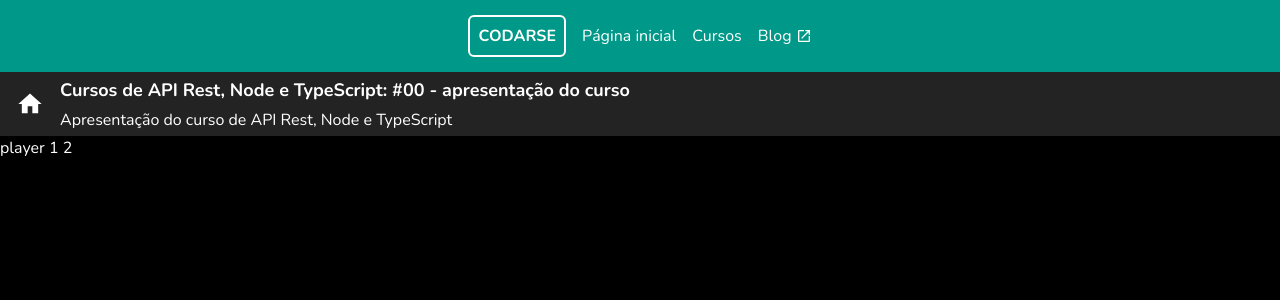
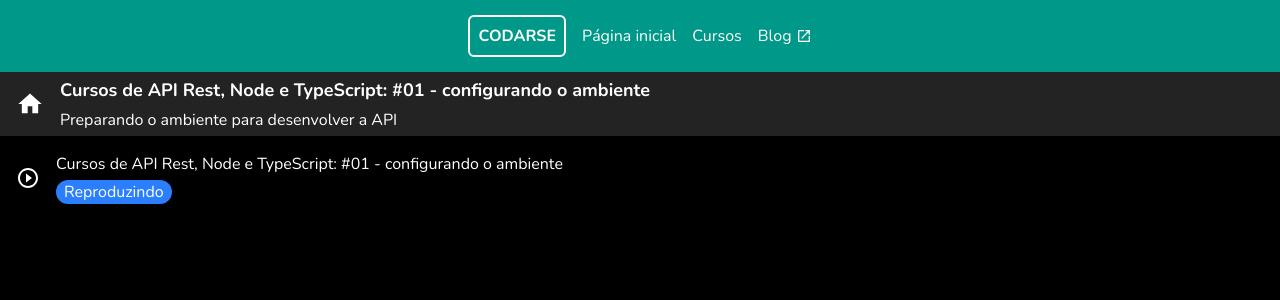
Before and after one commit to Diobegue/Next_js-, a Next.js app in the folder youtube-nextjs-course-plataform/: page /player/1/2 in a window 1280 px wide. Shown: the top 300 px of the page. Built offline with nearby package versions, Linux system fonts and the light colour scheme.

Commit message:
feat: add class component for player

```diff
--- /dev/null
+++ b/youtube-nextjs-course-plataform/app/components/player/PlayerClass.tsx
@@ -0,0 +1,40 @@
+import { MdCheckCircle, MdPlayCircleOutline,MdCheckCircleOutline} from "react-icons/md";
+
+interface IPlayerClassProps {
+  title: string;
+  playing: boolean;
+  done: boolean;
+
+  onPlay: () => void;
+  onCheck: () => void;
+}
+
+export const PlayerClass = ({ title, playing, done , onPlay, onCheck }: IPlayerClassProps) => {
+  return (
+    <button className="flex gap-4 p-4 items-center" onClick= {onPlay}>
+     {!done && (
+      <div className="group" onClick={e => {
+        e.stopPropagation();
+        onCheck();
+      }}>
+        <MdPlayCircleOutline size={24} className="min-w-6 group-hover:hidden"/>
+        <MdCheckCircleOutline size={24} className="min-w-6 hidden group-hover:block"/>
+      </div>
+
+     )}
+     {done && (
+        <MdCheckCircle size={24} className="min-w-6 text-green-400"/>
+     )}
+
+
+     <div className="flex flex-col gap-1 items-start ">
+        <p data-done={done} className="line-clamp-2 text-start data-[done=true]:text-green-400">{title}</p>
+        {
+            playing && (
+                <span className="px-2 py-1 bg-blue-500 text-white rounded-full leading-4">Reproduzindo</span>
+            )
+        }
+     </div>
+    </button>
+  );
+};
--- /dev/null
+++ b/youtube-nextjs-course-plataform/app/components/player/PlayerGroupClass.tsx
@@ -0,0 +1,12 @@
+
+
+export const PlayerGroupClass = () => {
+    return (
+
+        <>
+
+        </>
+
+    )
+
+}
--- a/youtube-nextjs-course-plataform/app/components/player/PlayerHeader.tsx
+++ b/youtube-nextjs-course-plataform/app/components/player/PlayerHeader.tsx
@@ -2,14 +2,11 @@ import { MdHome } from "react-icons/md";
 import Link from "next/link";
 
 interface IPlayerHeaderProps {
-  params: {
   title: string;
   subtitle: string;
-  };
 }
 
-
-export const PlayerHeader =  ({ subtitle, title }: IPlayerHeaderProps) => {
+export const PlayerHeader = ({ subtitle, title }: IPlayerHeaderProps) => {
   return (
     <div className='flex gap-4 bg-[var(--color-paper)] px-4 items-center'>
       <Link href="/">
@@ -17,10 +14,8 @@ export const PlayerHeader =  ({ subtitle, title }: IPlayerHeaderProps) => {
       </Link>
       <div className='flex flex-col gap-1 py-1'>
         <h1 className="font-bold text-lg line-clamp-1">{title}</h1>
-      <h2
-      className='line-clamp-1'
-      >{subtitle}</h2>
+        <h2 className='line-clamp-1'>{subtitle}</h2>
       </div>
     </div>
   );
-}
+};
--- a/youtube-nextjs-course-plataform/app/components/player/index.ts
+++ b/youtube-nextjs-course-plataform/app/components/player/index.ts
@@ -1 +1,2 @@
 export { PlayerHeader }  from "./PlayerHeader";
+export { PlayerClass } from "./PlayerClass";
--- a/youtube-nextjs-course-plataform/app/player/[idCourse]/[idClass]/page.tsx
+++ b/youtube-nextjs-course-plataform/app/player/[idCourse]/[idClass]/page.tsx
@@ -1,26 +1,60 @@
-
-import { PlayerHeader } from "@/app/components/player";
-
+"use client";
+import { PlayerHeader, PlayerClass } from "@/app/components/player";
+import { PlayerGroupClass } from "@/app/components/player/PlayerGroupClass";
 
 interface Props {
-  params: {
+  params: Promise<{
     idCourse: string;
     idClass: string;
-  };
+  }>;
 }
 
-export default  function PlayerPage({ params: { idCourse, idClass } }: Props) {
+const courseCatalog: Record<string, {
+  title: string;
+  subtitle: string;
+  lessons: Record<string, { title: string; subtitle: string }>;
+}> = {
+  "1": {
+    title: "Cursos de API Rest, Node e TypeScript",
+    subtitle: "Curso de NodeJS e TypeScript iniciante",
+    lessons: {
+      "1": {
+        title: "#00 - apresentação do curso",
+        subtitle: "Apresentação do curso de API Rest, Node e TypeScript",
+      },
+      "2": {
+        title: "#01 - configurando o ambiente",
+        subtitle: "Preparando o ambiente para desenvolver a API",
+      },
+      "3": {
+        title: "#02 - criando a primeira rota",
+        subtitle: "Estrutura inicial do backend e primeiras rotas",
+      },
+    },
+  },
+};
 
+export default async function PlayerPage({ params }: Props) {
+  const { idCourse, idClass } = await params;
+
+  const course = courseCatalog[idCourse] ?? courseCatalog["1"];
+  const lesson = course.lessons[idClass] ?? course.lessons["1"];
+
+  const title = `${course.title}: ${lesson.title}`;
 
   return (
     <>
+      <PlayerHeader title={title} subtitle={lesson.subtitle} />
 
-      <PlayerHeader
-        title='Cursos de API Rest, Node e TypeScript: #00 - apresentação do curso'
-        subtitle='Apresentação do curso de API Rest, Node e TypeScript'
+      <PlayerClass
+        onPlay={() => console.log("play")}
+        onCheck={() => console.log("check")}
+        done={false}
+        playing={true}
+        title={title}
       />
 
-      player {idCourse}  {idClass}
+      <PlayerGroupClass />
     </>
   );
 }
```
Lines whose indentation alone changed are shown as unchanged.
